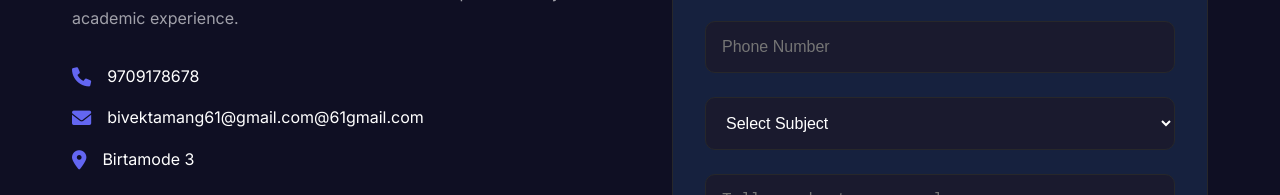
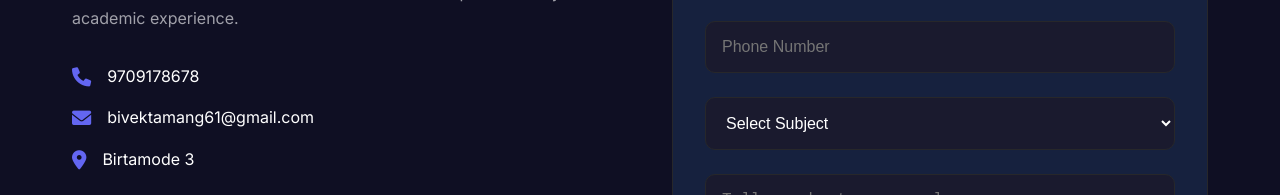
Before and after one commit to bivektamang61-alt/portfo-io, a plain HTML site: page index.html in a window 1280 px wide. Shown: the part 6951-7146 px from the top of the page. Drawn offline with nearby package versions, Linux system fonts and the light colour scheme.

Commit message:
Update index.html

```diff
--- a/index.html
+++ b/index.html
@@ -420,7 +420,7 @@
                         </div>
                         <div class="contact-item">
                             <i class="fas fa-envelope"></i>
-                            <span>bivektamang61@gmail.com@61gmail.com</span>
+                            <span>bivektamang61@gmail.com</span>
                         </div>
                         <div class="contact-item">
                             <i class="fas fa-map-marker-alt"></i>
```
